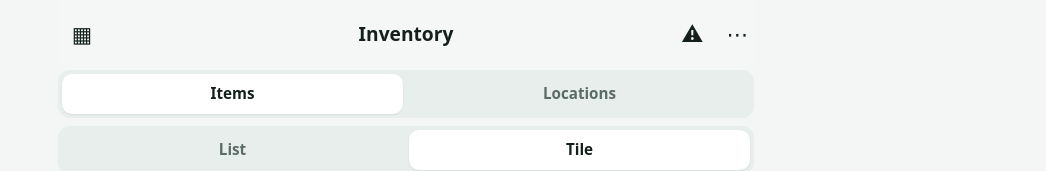
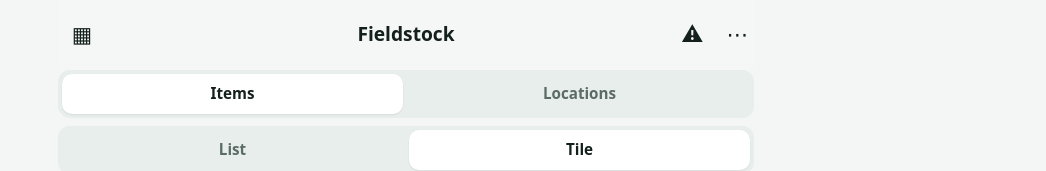
Before and after one commit to babybobusa/inventory-app, a React (Vite) app: page / in a window 1280 px wide. Shown: the top 171 px of the page, without its empty margins (234-1280 px from the left). Built offline with nearby package versions, Linux system fonts and the light colour scheme.

Commit message:
Rename app to Fieldstock

```diff
--- a/index.html
+++ b/index.html
@@ -13,12 +13,12 @@
     <meta name="mobile-web-app-capable" content="yes" />
     <meta name="apple-mobile-web-app-capable" content="yes" />
     <meta name="apple-mobile-web-app-status-bar-style" content="default" />
-    <meta name="apple-mobile-web-app-title" content="Inventory" />
+    <meta name="apple-mobile-web-app-title" content="Fieldstock" />
     <meta
       name="description"
-      content="A simple phone inventory list that saves on this device."
+      content="Fieldstock — your supplies on this phone."
     />
-    <title>Inventory</title>
+    <title>Fieldstock</title>
   </head>
   <body>
     <div id="root"></div>
--- a/src/pages/ListPage.tsx
+++ b/src/pages/ListPage.tsx
@@ -174,7 +174,7 @@ export function ListPage() {
   return (
     <div className="page">
       <Header
-        title="Inventory"
+        title="Fieldstock"
         right={
           <>
             <AlertsMenu items={items} onResetAlert={resetAlertItem} />
```
Also changed, not shown: public/manifest.webmanifest.
